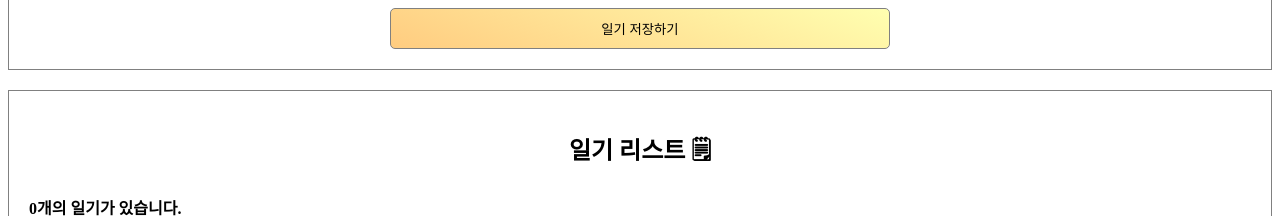
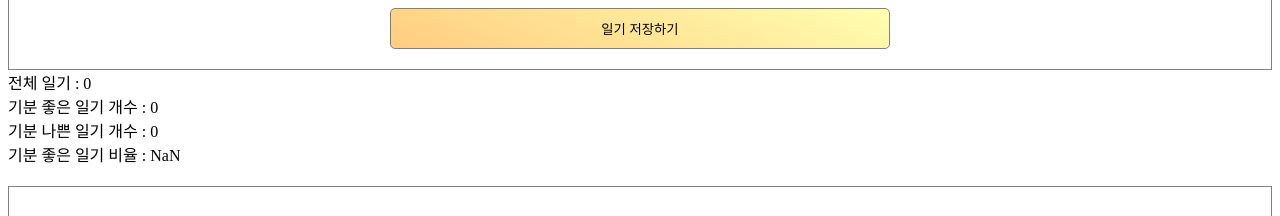
Before and after one commit to ShinjungOh/2022-learn-react, a React (Create React App) app in the folder 2022-06-16/simple-diary/: page / in a window 1280 px wide. Shown: the part 418-634 px from the top of the page. Built offline with nearby package versions, Linux system fonts and the light colour scheme; no server answers; the HTML template or start-up script is replaced by a standard one.

Commit message:
[ADD] simple-diary 연산 최적화: useMemo

```diff
--- a/2022-06-16/simple-diary/src/App.js
+++ b/2022-06-16/simple-diary/src/App.js
@@ -1,9 +1,7 @@
-import React, {useEffect, useRef, useState} from "react";
+import React, {useEffect, useMemo, useRef, useState} from "react";
 import './App.css';
 import DiaryEditor from "./component/DiaryEditor";
 import DiaryList from "./component/DiaryList";
-
-// https://jsonplaceholder.typicode.com/comments
 
 function App() {
     const [data, setData] = useState([]);
@@ -56,9 +54,25 @@
         );
     }
 
+    const getDiaryAnalysis = useMemo(
+        () => {
+            console.log("일기 분석 시작");
+
+            const goodCount = data.filter(e => e.emotion >= 3).length;
+            const badCount = data.length - goodCount;
+            const goodRatio = (goodCount / data.length) * 100;
+            return {goodCount, badCount, goodRatio}
+        }, [data.length]);
+
+    const {goodCount, badCount, goodRatio} = getDiaryAnalysis;
+
     return (
         <div className="App">
             <DiaryEditor onCreate={onCreate}/>
+            <div>전체 일기 : {data.length}</div>
+            <div>기분 좋은 일기 개수 : {goodCount}</div>
+            <div>기분 나쁜 일기 개수 : {badCount}</div>
+            <div>기분 좋은 일기 비율 : {goodRatio}</div>
             <DiaryList diaryList={data} onRemove={onRemove} onEdit={onEdit}/>
         </div>
     );
--- a/2022-06-16/simple-diary/src/component/DiaryList.jsx
+++ b/2022-06-16/simple-diary/src/component/DiaryList.jsx
@@ -2,7 +2,6 @@
 import DiaryItem from "./DiaryItem";
 
 const DiaryList = ({diaryList, onRemove, onEdit}) => {
-    console.log(diaryList);
     return (
         <div className="DiaryList">
             <h2>일기 리스트 🗒</h2>
```
